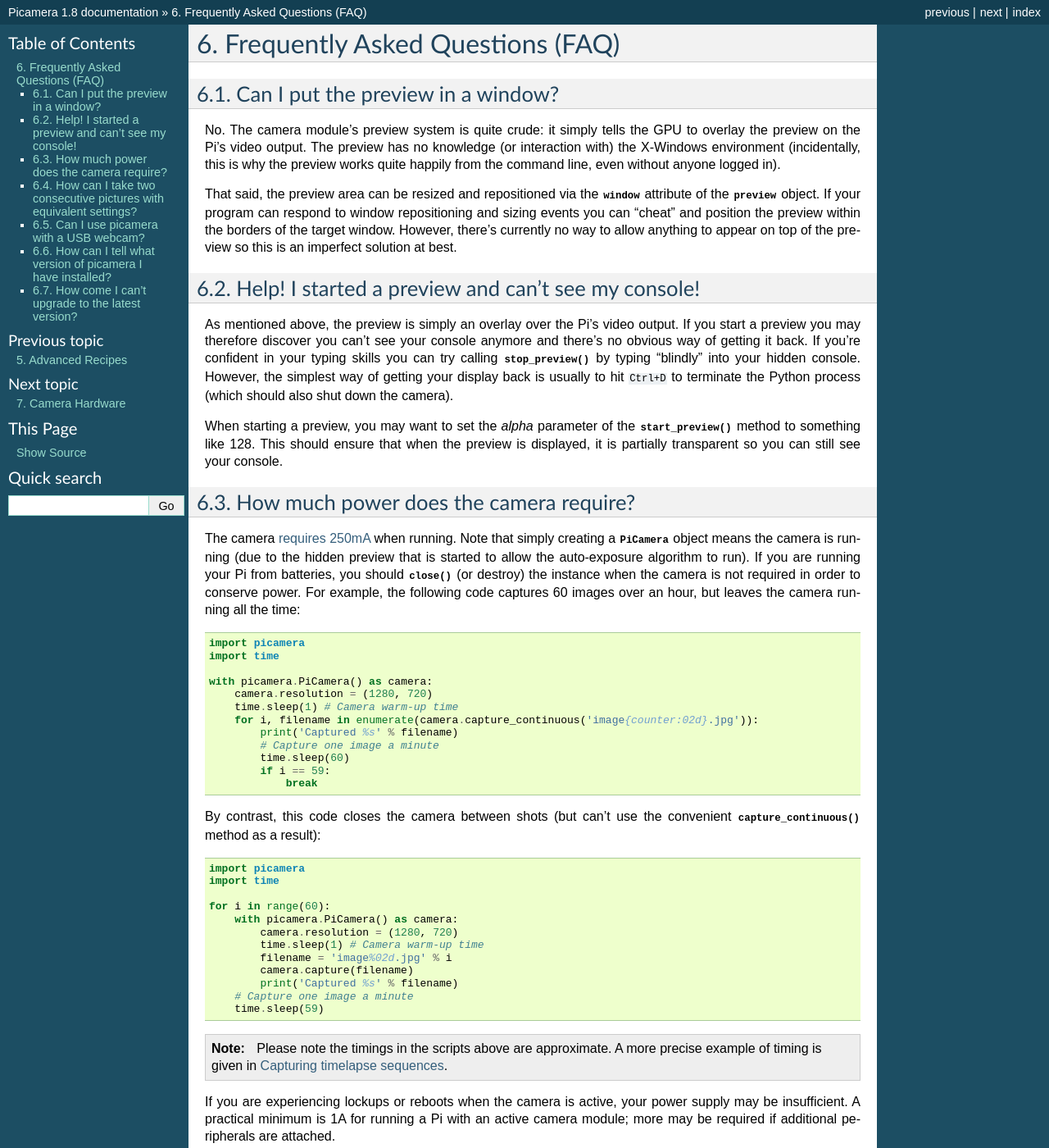
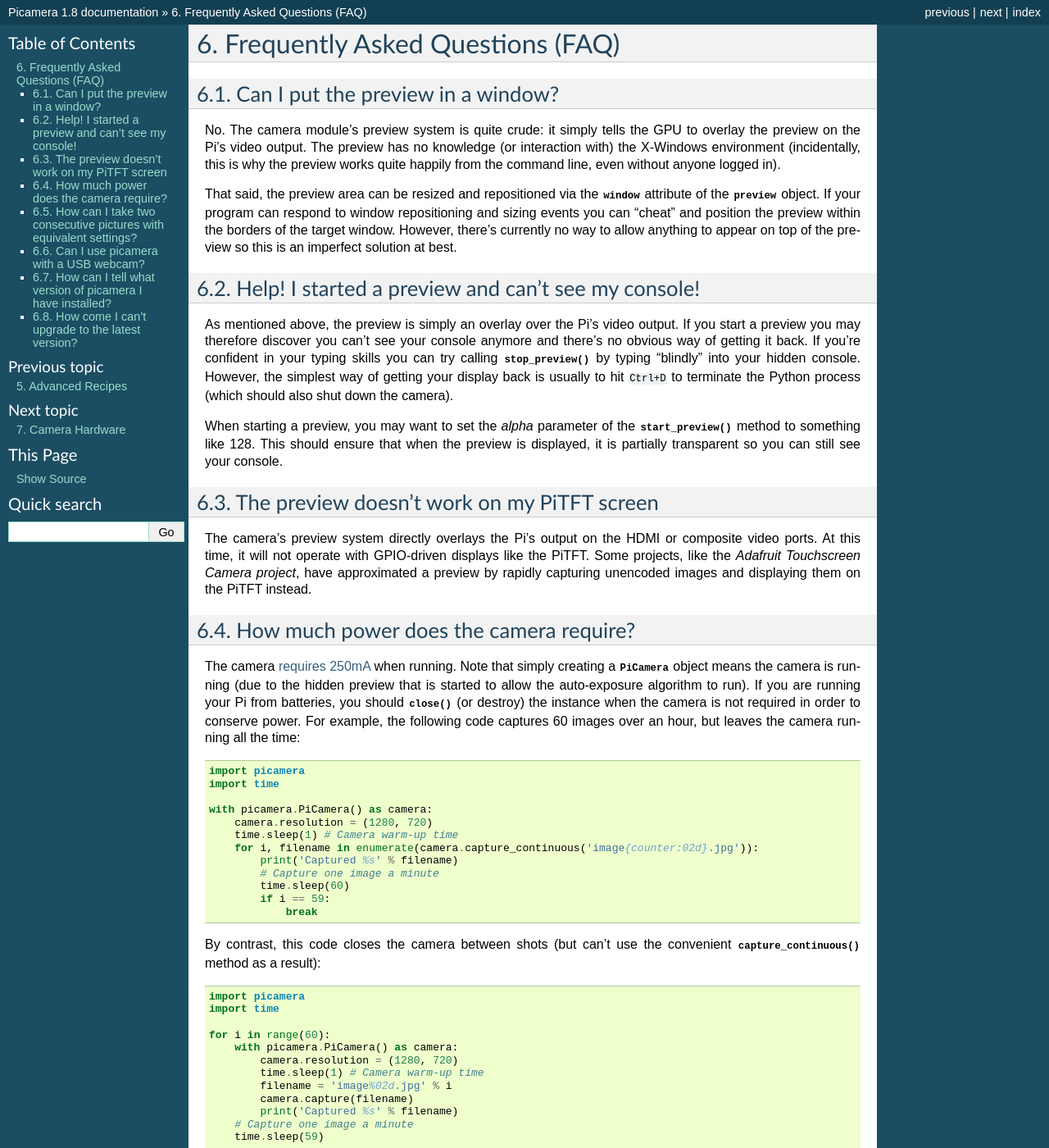
Before and after one commit to waveform80/picamera, a Sphinx documentation site: the page built from docs/faq.rst, in a window 1280 px wide and 1400 px high. Shown: the whole window at 82% size. Built offline with Sphinx 7.4.7, drawn with Linux system fonts in a browser that asks for light colours; some of the changed text lies outside the part shown.

Commit message:
Fix #162

```diff
--- a/docs/faq.rst
+++ b/docs/faq.rst
@@ -37,6 +37,17 @@ When starting a preview, you may want to set the *alpha* parameter of the
 :meth:`~picamera.PiCamera.start_preview` method to something like 128. This
 should ensure that when the preview is displayed, it is partially transparent
 so you can still see your console.
+
+The preview doesn't work on my PiTFT screen
+===========================================
+
+The camera's preview system directly overlays the Pi's output on the HDMI or
+composite video ports. At this time, it will not operate with GPIO-driven
+displays like the PiTFT. Some projects, like the `Adafruit Touchscreen Camera
+project`, have approximated a preview by rapidly capturing unencoded images and
+displaying them on the PiTFT instead.
+
+.. _Adafruit Touchscreen Camera project: https://learn.adafruit.com/diy-wifi-raspberry-pi-touch-cam/overview
 
 How much power does the camera require?
 =======================================
```
Also changed, not shown: docs/install2.rst (+9 -0 lines), docs/install3.rst (+9 -0 lines).
